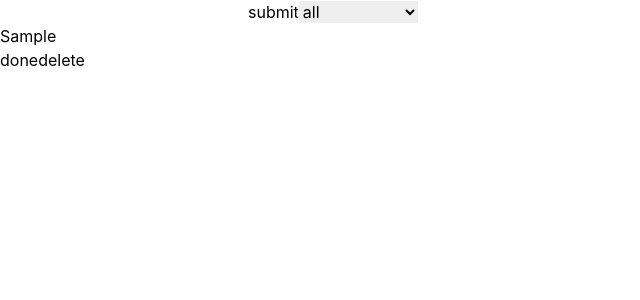
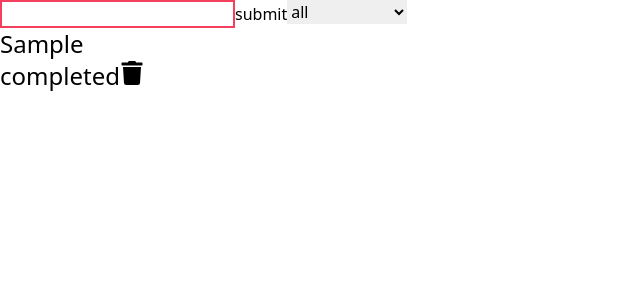
Before and after one commit to marioflwrs/react-list-practice, a React (Create React App) app: page / in a window 1280 px wide. Both pictures are taken after typing "Sample" into the empty fields and a click on the button "submit". Shown: the top 300 px of the page, without its empty margins (0-640 px from the left). Built offline with nearby package versions, Linux system fonts and the light colour scheme.

Commit message:
the start of tailwind

```diff
--- a/src/App.js
+++ b/src/App.js
@@ -1,4 +1,3 @@
-import './App.scss';
 import { useState, useEffect } from 'react';
 import TaskForm from './components/TaskForm';
 import TaskList from './components/TaskList';
@@ -39,7 +38,6 @@ function App() {
   //save to local storage
   const saveLocalTasks = () => {
       localStorage.setItem('tasks', JSON.stringify(tasks));
-      console.log(localStorage);
   }
 
   //get local tasks
--- a/src/components/Task.js
+++ b/src/components/Task.js
@@ -1,4 +1,5 @@
 import './task-style.scss';
+import { FaTrash } from 'react-icons/fa';
 
 const Task = ({text, task, tasks, setTasks, status, setStatus}) => {
 
@@ -22,10 +23,10 @@ const Task = ({text, task, tasks, setTasks, status, setStatus}) => {
   }
 
   return (
-    <div>
+    <div className='text-2xl font-light'>
       <h4 className={`${task.completed ? "taskCompleted" : ''}`}>{text}</h4>
-      <button onClick={taskCompletedHandler}>done</button>
-      <button onClick={deleteHandler}>delete</button>
+      <button onClick={taskCompletedHandler}>completed</button>
+      <button onClick={deleteHandler}><FaTrash/></button>
     </div>
   )
 }
--- a/src/components/TaskForm.js
+++ b/src/components/TaskForm.js
@@ -19,7 +19,12 @@ function TaskForm({ inputField, setInputField, tasks, setTasks, setStatus }) {
 
   return (
     <form onSubmit={submitTaskHandler}>
-      <input value={inputField} type="text" onChange={inputTaskHandler} />
+      <input
+        value={inputField}
+        type="text"
+        onChange={inputTaskHandler}
+        className="outline-current border-2 border-rose-500"
+      />
       <button onClick={submitTaskHandler}>submit</button>
       <div className="filter-container">
         <select onChange={statusHandler}>
--- a/src/components/TaskList.js
+++ b/src/components/TaskList.js
@@ -1,5 +1,4 @@
 import React from 'react'
-
 import Task from './Task'
 
 function TaskList({tasks, setTasks, filteredTasks}) {
--- a/src/index.css
+++ b/src/index.css
@@ -1,6 +1,6 @@
 @tailwind base;
 @tailwind components;
-@tailwind utilities;
+@tailwind utilities;s
 
 /* Language: css */
 body {
--- a/tailwind.config.js
+++ b/tailwind.config.js
@@ -1,4 +1,3 @@
-/** @type {import('tailwindcss').Config} */
 module.exports = {
   content: [
     "./src/**/*.{js,jsx,ts,tsx}",
```
Also changed, not shown: src/App.scss (deleted).
